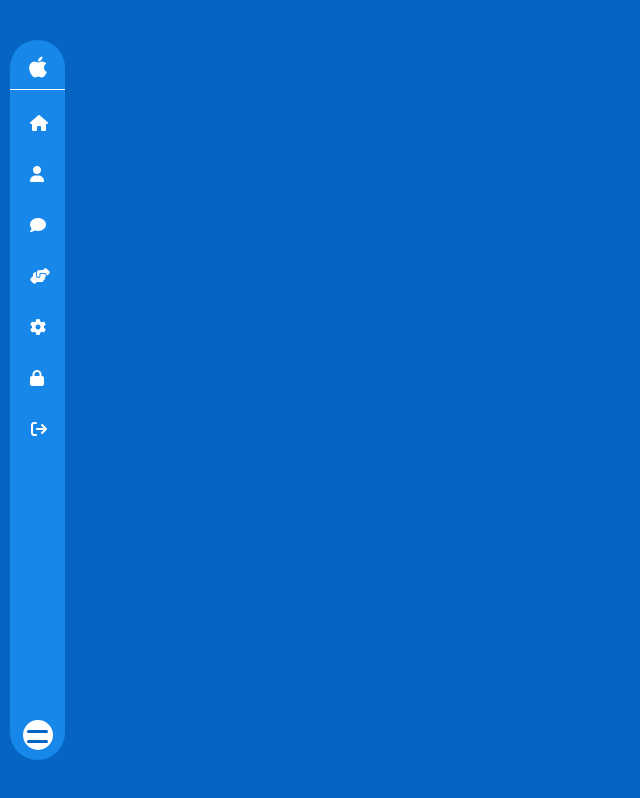
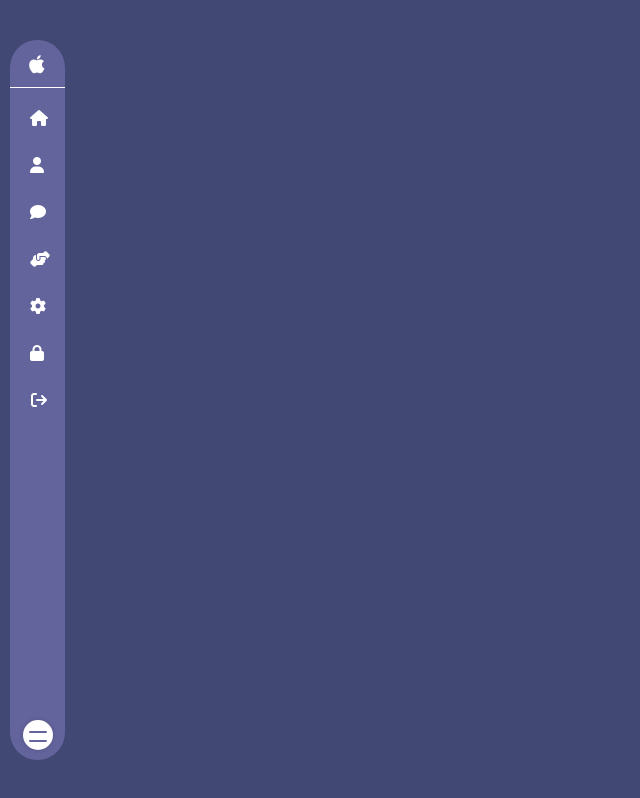
Before and after one commit to mdashikdev/menu-bar, a plain HTML site: page index.html in a window 1280 px wide. Both pictures are taken after a click on the element 190 px from the left and 735 px from the top of the page. Shown: the whole page, without its empty margins (0-640 px from the left). Drawn offline with Linux system fonts and the light colour scheme.

Commit message:
Few updates

```diff
--- a/style.css
+++ b/style.css
@@ -5,7 +5,7 @@
 }
 body{
     font-family: 'Montserrat', sans-serif;
-    background: rgb(6, 100, 195);
+    background: #424874;
     display: flex;
     align-items: center;
     height: 100vh;
@@ -14,19 +14,19 @@ body{
 .navigation{
     width: 200px;
     height: 90vh;
-    background: rgb(23, 135, 233);
-    border-radius: 10px;
-    -webkit-border-radius: 10px;
-    -moz-border-radius: 10px;
-    -ms-border-radius: 10px;
-    -o-border-radius: 10px;
+    background: #64649d;
+    border-radius: 20px;
+    -webkit-border-radius: 20px;
+    -moz-border-radius: 20px;
+    -ms-border-radius: 20px;
+    -o-border-radius: 20px;
     position: relative;
     overflow: hidden;
-    transition: width 0.3s;
-    -webkit-transition: width 0.3s;
-    -moz-transition: width 0.3s;
-    -ms-transition: width 0.3s;
-    -o-transition: width 0.3s;
+    transition:width 0.5s cubic-bezier(1, -0.34, 0, 1.33);
+    -webkit-transition:width 0.5s cubic-bezier(1, -0.34, 0, 1.33);
+    -moz-transition:width 0.5s cubic-bezier(1, -0.34, 0, 1.33);
+    -ms-transition:width 0.5s cubic-bezier(1, -0.34, 0, 1.33);
+    -o-transition:width 0.5s cubic-bezier(1, -0.34, 0, 1.33);
     margin-left: 10px;
 }
 
@@ -49,6 +49,7 @@ body{
     -ms-border-radius: 30px 0px 0px 30px;
     -o-border-radius: 30px 0px 0px 30px;
     cursor: pointer;
+    white-space: nowrap;
 }
 .apple_div{
     color: white;
@@ -62,16 +63,22 @@ body{
     -ms-border-radius: 0;
     -o-border-radius: 0;
     margin-bottom: 5px;
+    cursor: auto;
 }
 
 .apple_div span{
-    margin-left: 15px;
+    margin-left: 20px;
     font-weight: 600;
     display: block;
+    white-space: nowrap;
+}
+
+.apple_div i{
+    font-size: 1.5em;
 }
 
 
-.menu ul li:not(:first-child):hover::before{
+.menu ul li:hover::before{
     content: '';
     position: absolute;
     width: 20px;
@@ -84,7 +91,9 @@ body{
     box-shadow: 7.5px 7.5px 0px 7.5px white;
 }
 
-.menu ul li:not(:first-child):hover::after{
+
+
+.menu ul li:hover::after{
     content: '';
     position: absolute;
     width: 20px;
@@ -94,6 +103,7 @@ body{
     bottom:-20px;
     border-top-right-radius: 50%;
     box-shadow: 7.5px -7.5px 0px 7.5px white;
+
 }
 
 .menu ul li:hover{
@@ -112,7 +122,7 @@ body{
 }
 
 .menu ul li a span{
-    margin-left: 15px;
+    margin-left: 20px;
 }
 
 .toggle_btn{
@@ -120,7 +130,7 @@ body{
     width: 30px;
     height: 30px;
     bottom: 10px;
-    right: 5px;
+    right: 10px;
     overflow: hidden;
     cursor: pointer;
     transition: .8s;
@@ -137,38 +147,16 @@ body{
     display: flex;
     justify-content: center;
     align-items: center;
+    box-shadow: 0px 0px 5px rgba(0,0,0,.15);
 }
 
 .toggle_btn::before{
     content: '';
     position: absolute;
-    width: 70%;
-    height: 3px;
-    background: rgb(6, 100, 195);
+    width: 60%;
+    height: 1.9px;
+    background: #64649d;
     border-radius: 5px;
-    -webkit-border-radius: 5px;
-    -moz-border-radius: 5px;
-    -ms-border-radius: 5px;
-    -o-border-radius: 5px;
-    transition: .8s;
-    -webkit-transition: .8s;
-    -moz-transition: .8s;
-    -ms-transition: .8s;
-    -o-transition: .8s;
-    transform: rotate(35deg);
-    -webkit-transform: rotate(35deg);
-    -moz-transform: rotate(35deg);
-    -ms-transform: rotate(35deg);
-    -o-transform: rotate(35deg);
-}
-
-.toggle_btn::after{
-    content: '';
-    position: absolute;
-    width: 70%;
-    height: 3px;
-    border-radius: 5px;
-    background: rgb(6, 100, 195);
     -webkit-border-radius: 5px;
     -moz-border-radius: 5px;
     -ms-border-radius: 5px;
@@ -185,13 +173,35 @@ body{
     -o-transform: rotate(135deg);
 }
 
+.toggle_btn::after{
+    content: '';
+    position: absolute;
+    width: 60%;
+    height: 2px;
+    border-radius: 5px;
+    background: #64649d;
+    -webkit-border-radius: 5px;
+    -moz-border-radius: 5px;
+    -ms-border-radius: 5px;
+    -o-border-radius: 5px;
+    transition: .8s;
+    -webkit-transition: .8s;
+    -moz-transition: .8s;
+    -ms-transition: .8s;
+    -o-transition: .8s;
+    transform: rotate(-315deg);
+    -webkit-transform: rotate(-315deg);
+    -moz-transform: rotate(-315deg);
+    -ms-transform: rotate(-315deg);
+    -o-transform: rotate(-315deg);
+}
+
 .toggle_btn.active::before{
-    transform: rotate(0deg);
-    -webkit-transform: rotate(0deg);
-    -moz-transform: rotate(0deg);
-    -ms-transform: rotate(0deg);
-    -o-transform: rotate(0deg);
-    top: 10px;
+    transform: rotate(0deg) translateY(-3px);
+    -webkit-transform: rotate(0deg) translateY(-3px);
+    -moz-transform: rotate(0deg) translateY(-3px);
+    -ms-transform: rotate(0deg) translateY(-3px);
+    -o-transform: rotate(0deg) translateY(-3px);
 }
 
 .toggle_btn.active{
@@ -199,11 +209,11 @@ body{
 }
 
 .toggle_btn.active::after{
-    transform: rotate(0deg);
-    -webkit-transform: rotate(0deg);
-    -moz-transform: rotate(0deg);
-    -ms-transform: rotate(0deg);
-    -o-transform: rotate(0deg);
+    transform: rotate(0deg) translateY(0px);
+    -webkit-transform: rotate(0deg) translateY(0px);
+    -moz-transform: rotate(0deg) translateY(0px);
+    -ms-transform: rotate(0deg) translateY(0px);
+    -o-transform: rotate(0deg) translateY(0px);
     top: 20px;
 }
 
@@ -214,26 +224,31 @@ body{
     -moz-border-radius: 50px;
     -ms-border-radius: 50px;
     -o-border-radius: 50px;
+    transition:width 0.5s cubic-bezier(1, -0.34, 0, 1.33);
+    transition-property: width;
+    transition-duration: 0.8s;
+    transition-timing-function: ease;
+    transition-delay: 0s;
+    transition-delay: 0.2s;
+    -webkit-transition:width 0.5s cubic-bezier(1, -0.34, 0, 1.33);
+    -moz-transition:width 0.5s cubic-bezier(1, -0.34, 0, 1.33);
+    -ms-transition:width 0.5s cubic-bezier(1, -0.34, 0, 1.33);
+    -o-transition:width 0.5s cubic-bezier(1, -0.34, 0, 1.33);
 }
 
 .navigation.active .menu ul li{
-    padding: 15px;
+    white-space: nowrap;
 }
-.navigation.active .apple_div{
-    padding-top: 10px;
-    padding-bottom: 10px;
+
+.navigation.active .menu ul li a span{
+    margin-left: 25px;
 }
 
 .navigation.active .apple_div i{
-    font-size: 1.5em;
+    font-size: 1.3em;
     margin-left: 4px;
 }
 
 .navigation.active .apple_logo{
-    display: none;
+    white-space: nowrap;
 }
-
-.navigation.active .menu ul li a span{
-    visibility: hidden;
-    display: none;
-}
```
